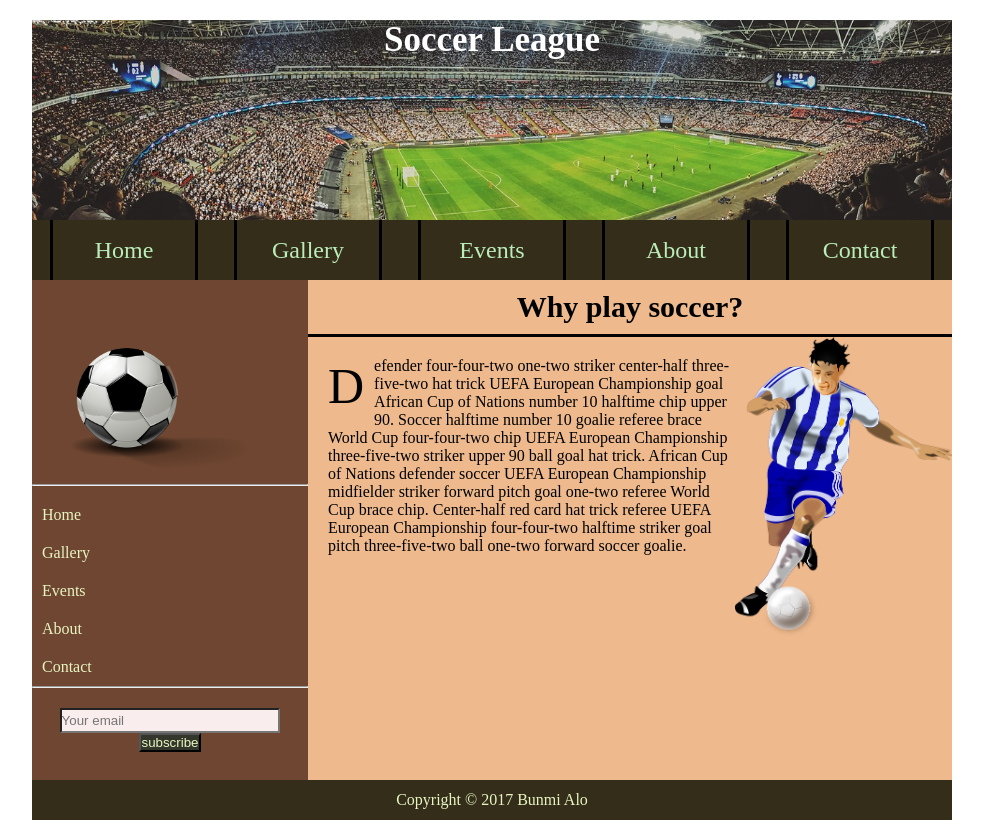
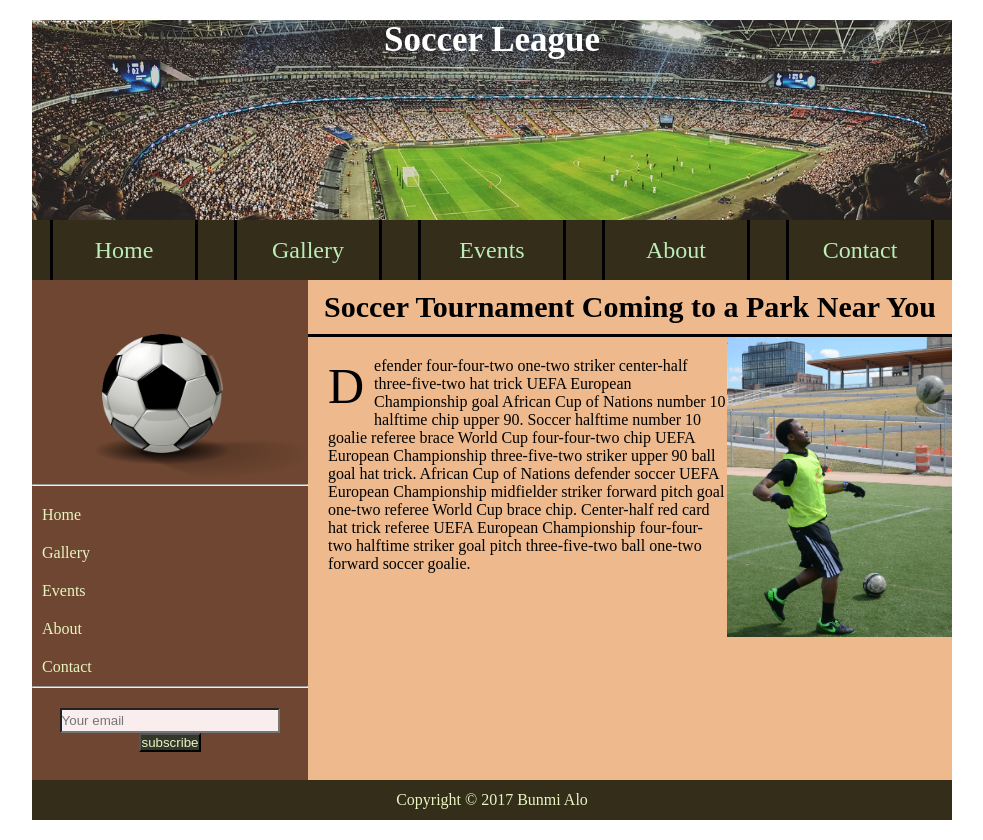
Before and after one commit to bunmialo/my-website, a plain HTML site: page index.html in a window 1280 px wide. Shown: the whole page, without its empty margins (148-1131 px from the left). Drawn offline with Linux system fonts and the light colour scheme.

Commit message:
updated main image and title

```diff
--- a/css/style.css
+++ b/css/style.css
@@ -48,7 +48,7 @@
     width: 20%;
     float: left;
     text-align: center;
-    background: #332D1A
+    background: #332D1A;
 }
 
 .main-nav ul li a{
@@ -65,7 +65,7 @@
 
 .main-nav ul li a:hover{
     font-size: 30px;
-    background: gray;
+    background: #2C331C;
 }
 
 aside {
@@ -78,9 +78,9 @@ aside {
 
 aside img:first-child {
     position: relative;
-    padding: 10%;
+    padding: 5%;
     top: 40px;
-    left: 10px;
+    left: 48px;
 }
 
 aside ul li {
@@ -91,6 +91,10 @@ aside ul li {
 aside ul li a {
     color: #E8F5C1;
     text-decoration: none;
+}
+
+aside ul li:hover{
+    background: gray;
 }
 
 aside form{
--- a/index.html
+++ b/index.html
@@ -2,7 +2,7 @@
 <html lang="en">
     <head>
         <meta charset="utf-8">
-        <title>Floats</title>
+        <title>Soccer League</title>
         <link rel="stylesheet" href="css/style.css">
     </head>
     <body>
@@ -32,8 +32,8 @@
         </form>
     </aside>
              <main>
-                <h2 class="header-style-1">Why play soccer?</h2>
-                <img src="images/soka.png" alt="" class="hero-img" height="300">
+                <h2 class="header-style-1">Soccer Tournament Coming to a Park Near You</h2>
+                <img src="images/trainin.jpg" alt="" class="hero-img" height="300">
                  <p class="drop-cap">Defender four-four-two one-two striker center-half three-five-two hat trick UEFA European Championship goal African Cup of Nations number 10 halftime chip upper 90. Soccer halftime number 10 goalie referee brace World Cup four-four-two chip UEFA European Championship three-five-two striker upper 90 ball goal hat trick. African Cup of Nations defender soccer UEFA European Championship midfielder striker forward pitch goal one-two referee World Cup brace chip. Center-half red card hat trick referee UEFA European Championship four-four-two halftime striker goal pitch three-five-two ball one-two forward soccer goalie.</p>
             </main>
          <footer>Copyright &copy; 2017 Bunmi Alo</footer>
```
Also changed, not shown: images/trainin.jpg (added).
